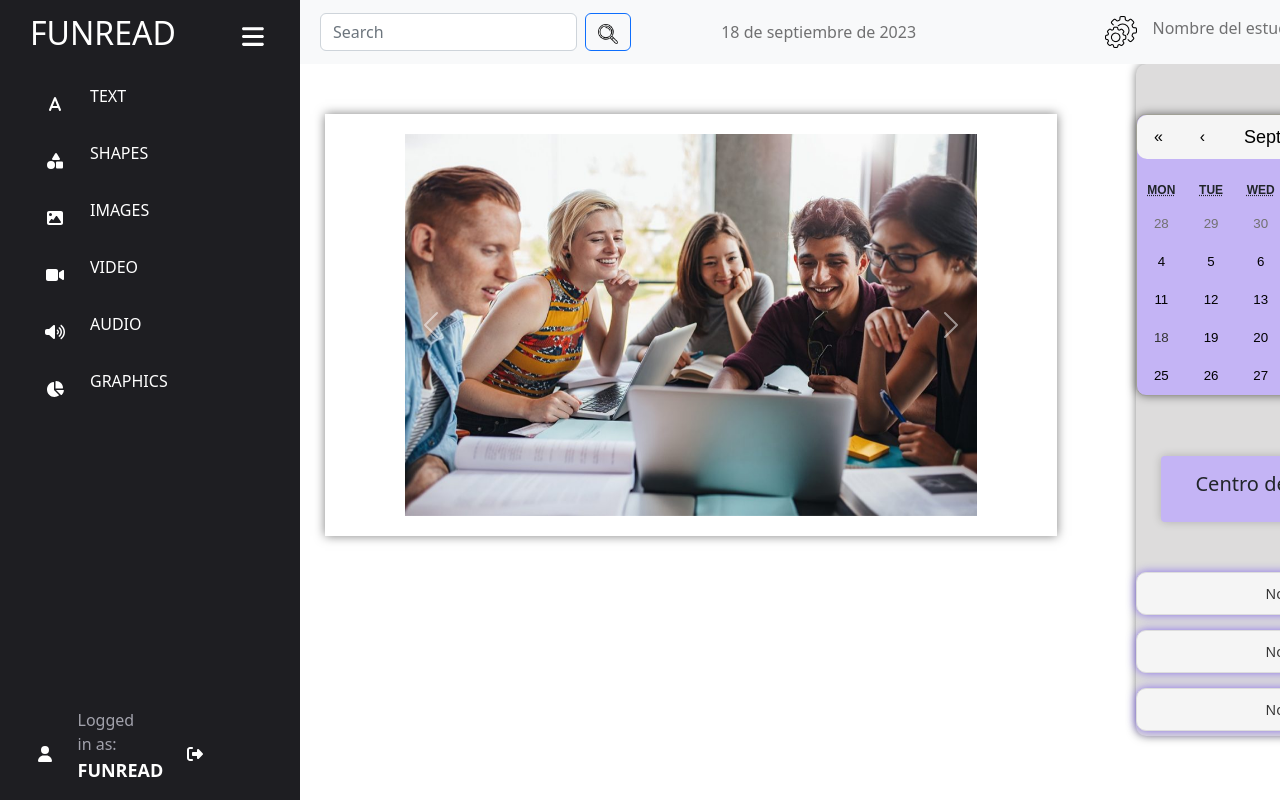
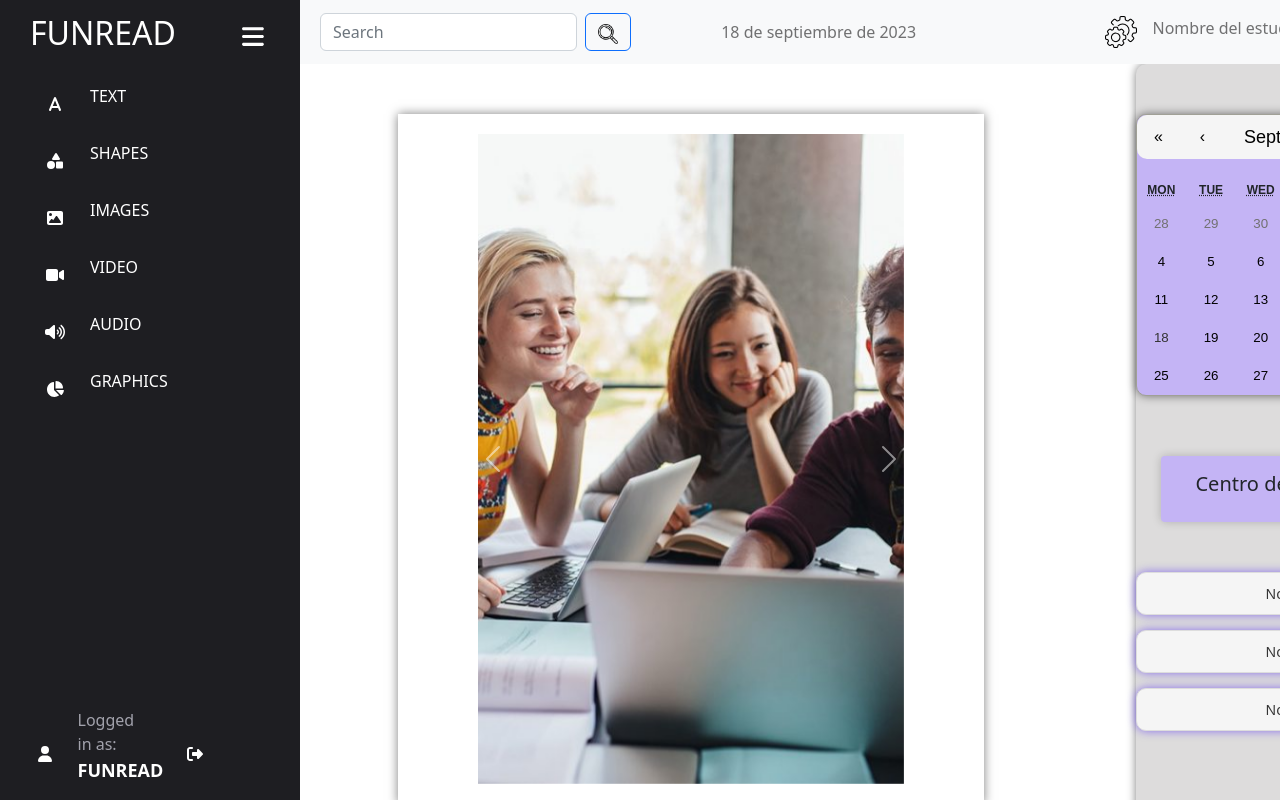
Before and after one commit to Funread/funread, a React (Create React App) app in the folder frontend/: page /POC-FR-149 in a window 1280 px wide. Built offline with nearby package versions, Linux system fonts and the light colour scheme.

Commit message:
carousel

```diff
--- a/frontend/src/Components/Shared/Carousel/Carousel.css
+++ b/frontend/src/Components/Shared/Carousel/Carousel.css
@@ -1,12 +1,13 @@
 .carousel-container {
-  margin-left: 100px;
   margin: 100px auto;
   box-shadow: 0px 0px 10px rgba(0, 0, 0, 0.5);
+  width: 80%;
 }
 
 .carousel-inner img {
-  height: auto;
+  height: 650px;
   width: 100%;
+  object-fit: cover;
   display: block;
 }
 
```
